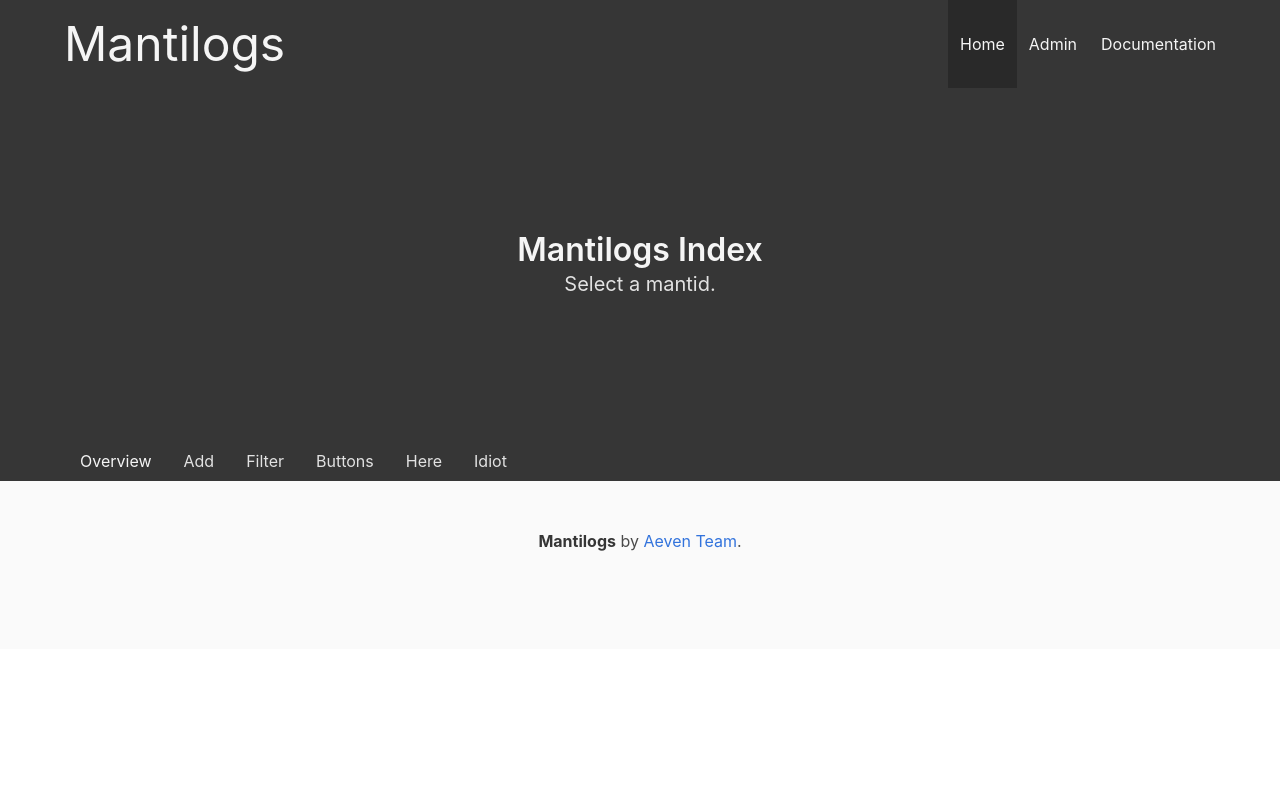
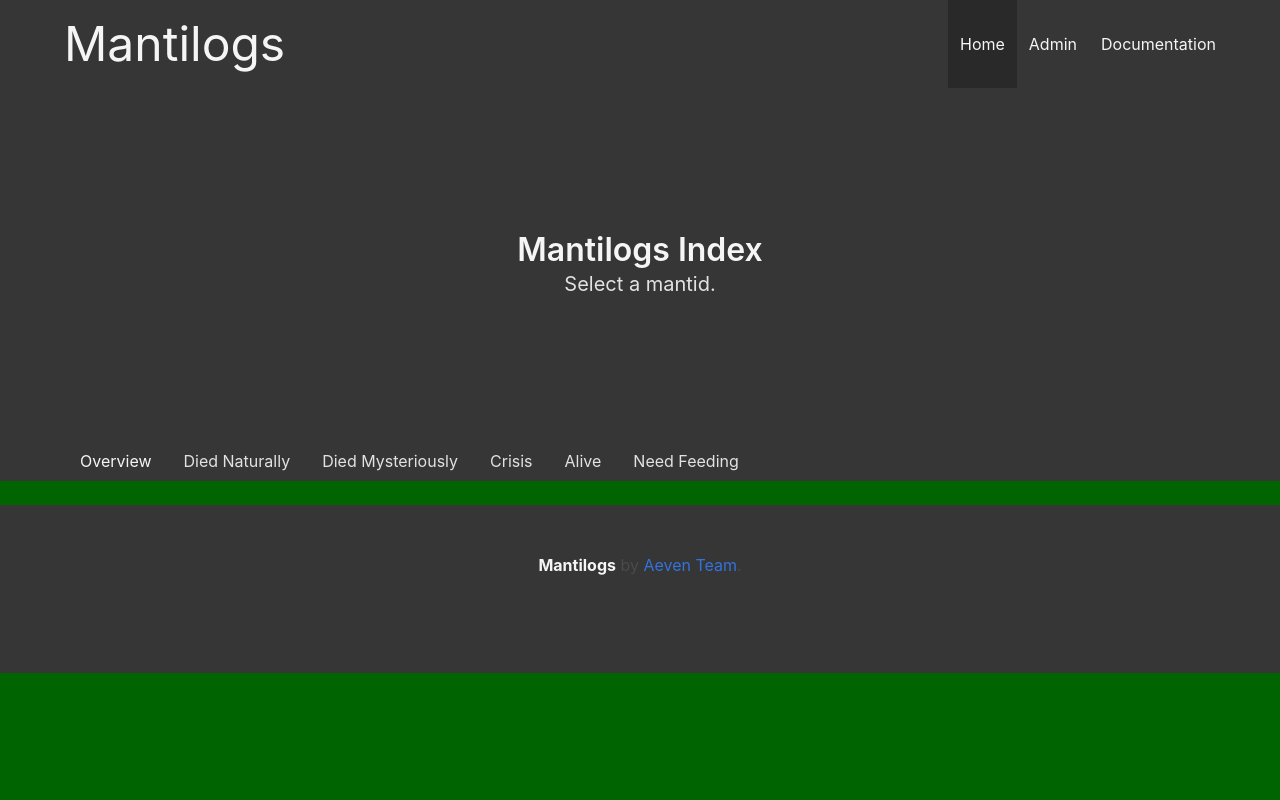
Before and after one commit to RowingWolfe/mantilogs2, a Django app: page /mantis/ in a window 1280 px wide. Run offline with Django 3.2, Linux system fonts and the light colour scheme.

Commit message:
Started adding filters

```diff
--- a/mantilogs/mantis_profiles/models.py
+++ b/mantilogs/mantis_profiles/models.py
@@ -38,6 +38,8 @@ class Mantis(models.Model):
                                     help_text="What's the bug like? Outgoing? Skittish?")
     color = models.CharField(max_length=120, default="Uncertain", help_text="Ex. Brown, Green, Half Brown Half Green, Covered in the blood of it's enemies")
     species = models.CharField(max_length=120,default="Tenodora Sinensis", help_text="Species, I.E: Tenodora Sinenses, Idolomantis Diabolica, Steve")
+    profile_pic_default = "/static/mantis_riding_snake1.jpg"
+    profile_pic = models.CharField(max_length=260, default=profile_pic_default, help_text="Is changed every new picture, can be set manually if need be from /static/")
 
 
 class Logs(models.Model):
--- /dev/null
+++ b/mantilogs/mantis_profiles/static/css/index.css
@@ -0,0 +1,15 @@
+mantis-button {
+    font-size: 3em;
+}
+
+html {
+    background-color: darkgreen;
+}
+
+.mantis {
+    background-color: green;
+}
+
+.profile-pic {
+    max-height: 180px;
+}
--- a/mantilogs/mantis_profiles/templates/mantislist.html
+++ b/mantilogs/mantis_profiles/templates/mantislist.html
@@ -61,48 +61,70 @@
     <nav class="tabs">
       <div class="container">
         <ul>
-          <li class="is-active"><a>Overview</a></li>
-          <li><a>Add</a></li>
-          <li><a>Filter</a></li>
-          <li><a>Buttons</a></li>
-          <li><a>Here</a></li>
-          <li><a>Idiot</a></li>
+          <li class="is-active"><a href="/mantis">Overview</a></li>
+          <li><a href="/mantis/deadn">Died Naturally</a></li>
+          <li><a href="/mantis/deadu">Died Mysteriously</a></li>
+          <li><a href="/mantis/crisis">Crisis</a></li>
+          <li><a href="/mantis/alive">Alive</a></li>
+          <li><a href="/mantis/feed">Need Feeding</a></li>
         </ul>
       </div>
     </nav>
   </div>
 </section>
+<br/>
 
 {% for mantis in mantids %}
 
   {% if mantis.died_natural or mantis.died_unknown %}
-    <section class="hero is-warning">
+    <section class="hero is-dark has-text-dark">
+  {% elif crisis_last_48|get_item:mantis.name  %}
+    <section class="hero is-danger">
   {% else %}
-    <section class="hero is-success">
+    <section class="hero is-dark">
   {% endif %}
   <div class="hero-body columns">
   <div class="column">
-  <figure class="image is-128x128">
-        <img class="is-rounded" src="/static/mantis_riding_snake1.jpg">
+  <figure class="">
+  {{logs_last_48.mantis}}
+        <img class="image is-rounded is-vcentered is-16-by-9 profile-pic" src="{{mantis.profile_pic}}">
     </figure>
   </div>
     <div class="container column">
       <h1 class="title">
-        <a class="link mantis-link" href="/mantis/profile/{{mantis}}">{{mantis.nickname}} : {{mantis}}</a>
+        <a class="button is-large is-dark is-bold" href="/mantis/profile/{{mantis}}">{{mantis.nickname}} : {{mantis}}</a>
+        </h1>
+      <h1 class="has-text-warning">
+      {% if mantis.died_natural or mantis.died_unknown %}
+        Died: {{mantis.deathday}} of causes: {{ mantis.cause_of_death }}
+      {% endif %}
+      {% if crisis_last_48|get_item:mantis.name %}
+        <h1 class="has-text-danger">Crisis Mode!</h1>
+      {% endif %}
       </h1>
-      <h2 class="subtitle has-text-black">
-        L{{mantis.lifestage}} <span class="has-text-danger">{{mantis.species}}</span>, {{mantis.color}}
+      <h1 class="has-text-grey">
+        {% if last_fed|get_item:mantis.name %}
+        Last fed: {{last_fed|get_item:mantis.name}}
+        {%endif%}
+      </h1>
+      <hr/>
+      <h2 class="subtitle has-text-grey-lighter is-bold columns">
+        <div class="column is-one-fifth">L{{mantis.lifestage}}</div> <div class="has-text-grey-light column is-one-third">{{mantis.species}}</div> <div class="column is-one-fifth">{{mantis.color}}</div>
       </h2>
     </div>
   </div>
 </section>
+<br/>
+{% if logs_last_48|get_item:mantis.name %}
+<div class="has-text-light" style="padding: 20px;">{{ logs_last_48|get_item:mantis.name }}</div>
+{% endif %}
 {% endfor %}
 
 
-<footer class="footer">
-  <div class="content has-text-centered">
+<footer class="footer is-dark has-background-dark">
+  <div class="content has-text-centered is-dark">
     <p>
-      <strong>Mantilogs</strong> by <a href="https://aeventeam.xyz">Aeven Team</a>.
+      <strong class="has-text-light">Mantilogs</strong> by <a href="https://aeventeam.xyz">Aeven Team</a>.
     </p>
   </div>
 </footer>
--- a/mantilogs/mantis_profiles/urls.py
+++ b/mantilogs/mantis_profiles/urls.py
@@ -8,5 +8,15 @@ urlpatterns = [
     path('picture/<mantis_name>/<today>', views.picture, name='mantis-picture'),
     path('gallery/<mantis_name>', views.gallery, name='mantis-gallery'),
     path('profile/<mantis_name>', views.profile, name="mantis-profile"),
-    path('/', views.mantis_list, name="mantis-list"),
+    path('deadn/', views.mantis_list_dead_naturally,
+         name="mantis-list-dead-natural"),
+    path('deadu/', views.mantis_list_dead_unknown,
+         name="mantis-list-dead-unknown"),
+    path('alive/', views.mantis_list_alive,
+         name="mantis-list-alive"),
+    path('crisis/', views.mantis_list_crisis,
+         name="mantis-list-crisis"),
+    path('feed/', views.mantis_list_feed,
+         name="mantis-list-feed"),
+    path('', views.mantis_list, name="mantis-list"),
 ]
--- a/mantilogs/mantis_profiles/views.py
+++ b/mantilogs/mantis_profiles/views.py
@@ -1,12 +1,19 @@
 from django.shortcuts import render, get_object_or_404
+from django.template.defaulttags import register
 from django.http import HttpResponse
-from datetime import date
+from datetime import date, timedelta
+import datetime
 import calendar
 import time
 
 import os
 
 from .models import Mantis, Logs
+
+
+@register.filter
+def get_item(dictionary, key):
+    return dictionary.get(key)
 
 
 def index(request):
@@ -23,6 +30,10 @@ def picture(request, mantis_name, today):
     os.system('raspistill -o ' + image)
     # TODO: Add button to mantis log entry to fire this endpoint.
     # TODO: Add View templates.
+    profile_pic_to_change = Mantis.objects.get(name=mantis_name)
+    profile_pic_to_change.profile_pic = '/static/{0}/{1}.jpg'.format(
+        mantis_name, today)
+    profile_pic_to_change.save()
     return HttpResponse("Picture taken: %s" % mantis_name + '/' + today + '.jpg')
 
 
@@ -74,5 +85,155 @@ def profile(request, mantis_name):
 
 
 def mantis_list(request):
+    # Select all logs where date - today <= 48 hours. Pass data along for each mantis.
     mantids = Mantis.objects.all()
-    return render(request, 'mantislist.html', {'mantids': mantids})
+    logs_last_48 = {}
+    crisis_last_48 = {}
+    last_fed = {}
+    for mantis in mantids:
+        # Find logs for mantis
+        if(Logs.objects.filter(mantis=mantis.name)):
+            logs_last_48[mantis.name] = Logs.objects.filter(
+                mantis=mantis.name).latest('date')
+            crisis_last_48[mantis.name] = logs_last_48[mantis.name].crisis_today
+        if Logs.objects.filter(mantis=mantis.name).filter(fed_today=True):
+            last_fed[mantis.name] = Logs.objects.filter(
+                mantis=mantis.name).filter(fed_today=True).latest('date').date
+
+    return render(request, 'mantislist.html', {'mantids': mantids, 'logs_last_48': logs_last_48, 'crisis_last_48': crisis_last_48, 'last_fed': last_fed, })
+
+
+def mantis_list_dead_naturally(request):
+    # Select all logs where date - today <= 48 hours. Pass data along for each mantis.
+    mantids = Mantis.objects.all().filter(died_natural=True)
+    logs_last_48 = {}
+    crisis_last_48 = {}
+    last_fed = {}
+    for mantis in mantids:
+        # Find logs for mantis
+        if(Logs.objects.filter(mantis=mantis.name)):
+            logs_last_48[mantis.name] = Logs.objects.filter(
+                mantis=mantis.name).latest('date')
+            crisis_last_48[mantis.name] = logs_last_48[mantis.name].crisis_today
+        if Logs.objects.filter(mantis=mantis.name).filter(fed_today=True):
+            last_fed[mantis.name] = Logs.objects.filter(
+                mantis=mantis.name).filter(fed_today=True).latest('date').date
+
+    return render(request, 'mantislist.html', {'mantids': mantids, 'logs_last_48': logs_last_48, 'crisis_last_48': crisis_last_48, 'last_fed': last_fed, })
+
+
+def mantis_list_dead_unknown(request):
+    # Select all logs where date - today <= 48 hours. Pass data along for each mantis.
+    mantids = Mantis.objects.all().filter(died_unknown=True)
+    logs_last_48 = {}
+    crisis_last_48 = {}
+    last_fed = {}
+    for mantis in mantids:
+        # Find logs for mantis
+        if(Logs.objects.filter(mantis=mantis.name)):
+            logs_last_48[mantis.name] = Logs.objects.filter(
+                mantis=mantis.name).latest('date')
+            crisis_last_48[mantis.name] = logs_last_48[mantis.name].crisis_today
+        if Logs.objects.filter(mantis=mantis.name).filter(fed_today=True):
+            last_fed[mantis.name] = Logs.objects.filter(
+                mantis=mantis.name).filter(fed_today=True).latest('date').date
+
+    return render(request, 'mantislist.html', {'mantids': mantids, 'logs_last_48': logs_last_48, 'crisis_last_48': crisis_last_48, 'last_fed': last_fed, })
+
+
+def mantis_list_alive(request):
+    # Select all logs where date - today <= 48 hours. Pass data along for each mantis.
+    mantids = Mantis.objects.all().filter(
+        died_unknown=False).filter(died_natural=False)
+    logs_last_48 = {}
+    crisis_last_48 = {}
+    last_fed = {}
+    for mantis in mantids:
+        # Find logs for mantis
+        if(Logs.objects.filter(mantis=mantis.name)):
+            logs_last_48[mantis.name] = Logs.objects.filter(
+                mantis=mantis.name).latest('date')
+            crisis_last_48[mantis.name] = logs_last_48[mantis.name].crisis_today
+        if Logs.objects.filter(mantis=mantis.name).filter(fed_today=True):
+            last_fed[mantis.name] = Logs.objects.filter(
+                mantis=mantis.name).filter(fed_today=True).latest('date').date
+
+    return render(request, 'mantislist.html', {'mantids': mantids, 'logs_last_48': logs_last_48, 'crisis_last_48': crisis_last_48, 'last_fed': last_fed, })
+
+
+def mantis_list_crisis(request):
+    # Select all logs where date - today <= 48 hours. Pass data along for each mantis.
+    mantids = Mantis.objects.all()
+    logs_last_48 = {}
+    crisis_last_48 = {}
+    last_fed = {}
+    filtered_mantids = {}
+    for mantis in mantids:
+        # Find logs for mantis
+        if(Logs.objects.filter(mantis=mantis.name)):
+            logs_last_48[mantis.name] = Logs.objects.filter(
+                mantis=mantis.name).latest('date')
+            crisis_last_48[mantis.name] = logs_last_48[mantis.name].crisis_today
+        if Logs.objects.filter(mantis=mantis.name).filter(fed_today=True):
+            last_fed[mantis.name] = Logs.objects.filter(
+                mantis=mantis.name).filter(fed_today=True).latest('date').date
+    for mantis in mantids:
+        if crisis_last_48.__contains__(mantis.name):
+            filtered_mantids[mantis.name] = mantis
+
+    return render(request, 'mantislist.html', {'mantids': filtered_mantids, 'logs_last_48': logs_last_48, 'crisis_last_48': crisis_last_48, 'last_fed': last_fed, })
+
+
+def mantis_list_feed(request):
+    # Select all logs where date - today <= 48 hours. Pass data along for each mantis.
+    mantids = Mantis.objects.all()
+    mantis_logs = Logs.objects.filter(fed_today=True)
+    filtered_mantids = mantids.filter(
+        mantis=mantis_logs.mantis)
+    logs_last_48 = {}
+    crisis_last_48 = {}
+    last_fed = {}
+    print(filtered_mantids)
+    # for mantis in mantids:
+    #     # Find logs for mantis
+    #     if(Logs.objects.filter(mantis=mantis.name)):
+    #         logs_last_48[mantis.name] = Logs.objects.filter(
+    #             mantis=mantis.name).latest('date')
+    #         crisis_last_48[mantis.name] = logs_last_48[mantis.name].crisis_today
+    #     if Logs.objects.filter(mantis=mantis.name).filter(fed_today=True):
+    #         last_fed[mantis.name] = Logs.objects.filter(
+    #             mantis=mantis.name).filter(fed_today=True).latest('date').date
+
+    return render(request, 'mantislist.html', {'mantids': filtered_mantids, 'logs_last_48': logs_last_48, 'crisis_last_48': crisis_last_48, 'last_fed': last_fed, })
+
+
+# def mantis_list_feed(request):
+#     # Select all logs where date - today <= 48 hours. Pass data along for each mantis.
+#     mantids = Mantis.objects.filter()
+#     logs_last_48 = {}
+#     crisis_last_48 = {}
+#     last_fed = {}
+#     filtered_mantids = {}
+#     for mantis in mantids:
+#         # Find logs for mantis
+
+#         if Logs.objects.filter(mantis=mantis.name).filter(fed_today=True):
+#             last_fed[mantis.name] = Logs.objects.filter(
+#                 mantis=mantis.name).filter(fed_today=True).latest('date').date
+#             if last_fed[mantis.name]:
+#                 print(last_fed[mantis.name])
+#                 print(datetime.date.today())
+#                 d0 = last_fed[mantis.name]
+#                 d1 = datetime.date.today()
+#                 delta = d1 - d0
+#                 days_since_fed = delta.days
+#                 if days_since_fed > 2:
+#                     filtered_mantids[mantis.name] = mantids[mantis].values()
+#                     if(filtered_mantids[mantis.name]):
+#                         logs_last_48[mantis.name] = Logs.objects.filter(
+#                             mantis=mantis.name).latest('date')
+#                         crisis_last_48[mantis.name] = logs_last_48[mantis.name].crisis_today
+#                         print(filtered_mantids)
+#                         print(mantids)
+
+#     return render(request, 'mantislist.html', {'mantids': filtered_mantids, 'logs_last_48': logs_last_48, 'crisis_last_48': crisis_last_48, 'last_fed': last_fed, })
```
Also changed, not shown: mantilogs/mantis_profiles/static/css/main.css (+15 -2 lines), mantilogs/mantis_profiles/templates/profile.html (+10 -1 lines), mantilogs/mantis_profiles/migrations/0005_mantis_profile_pic.py (added), mantilogs/mantis_profiles/static/Testington_G1/1568743339.jpg (added).
